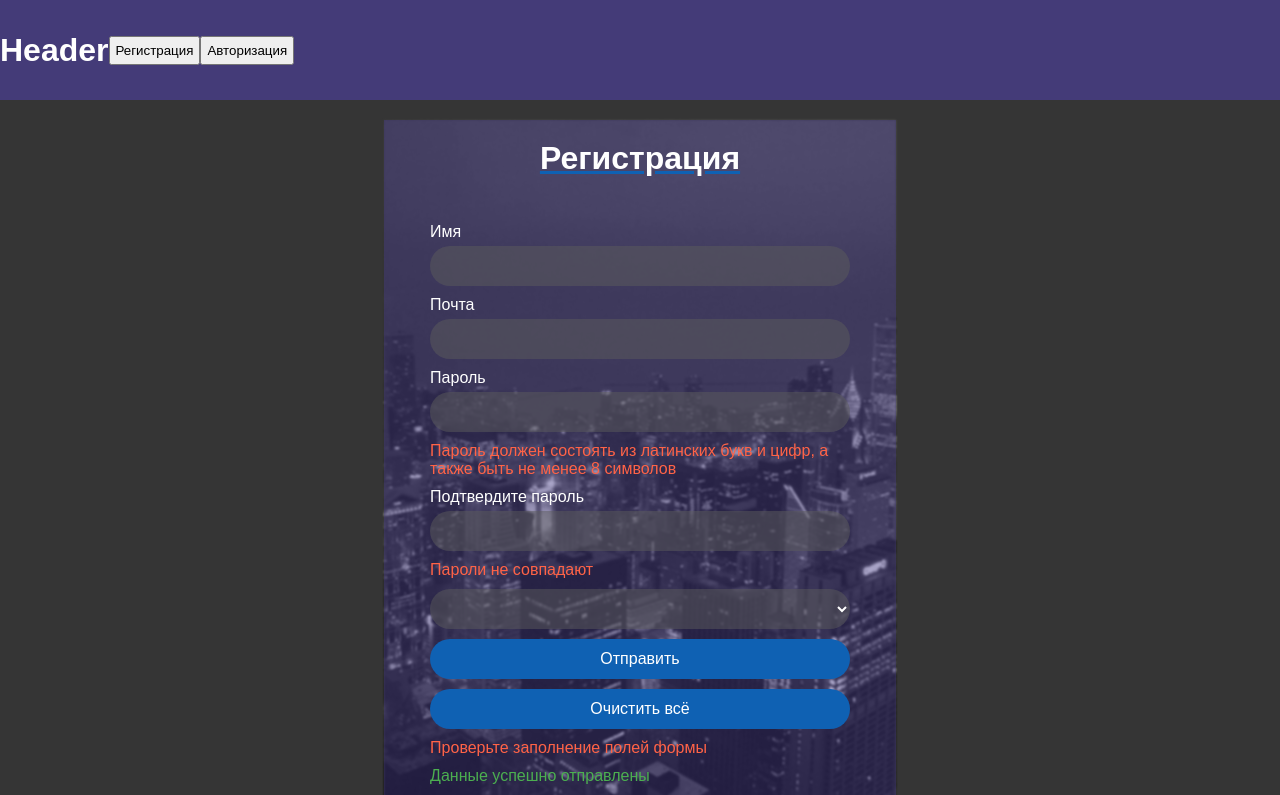
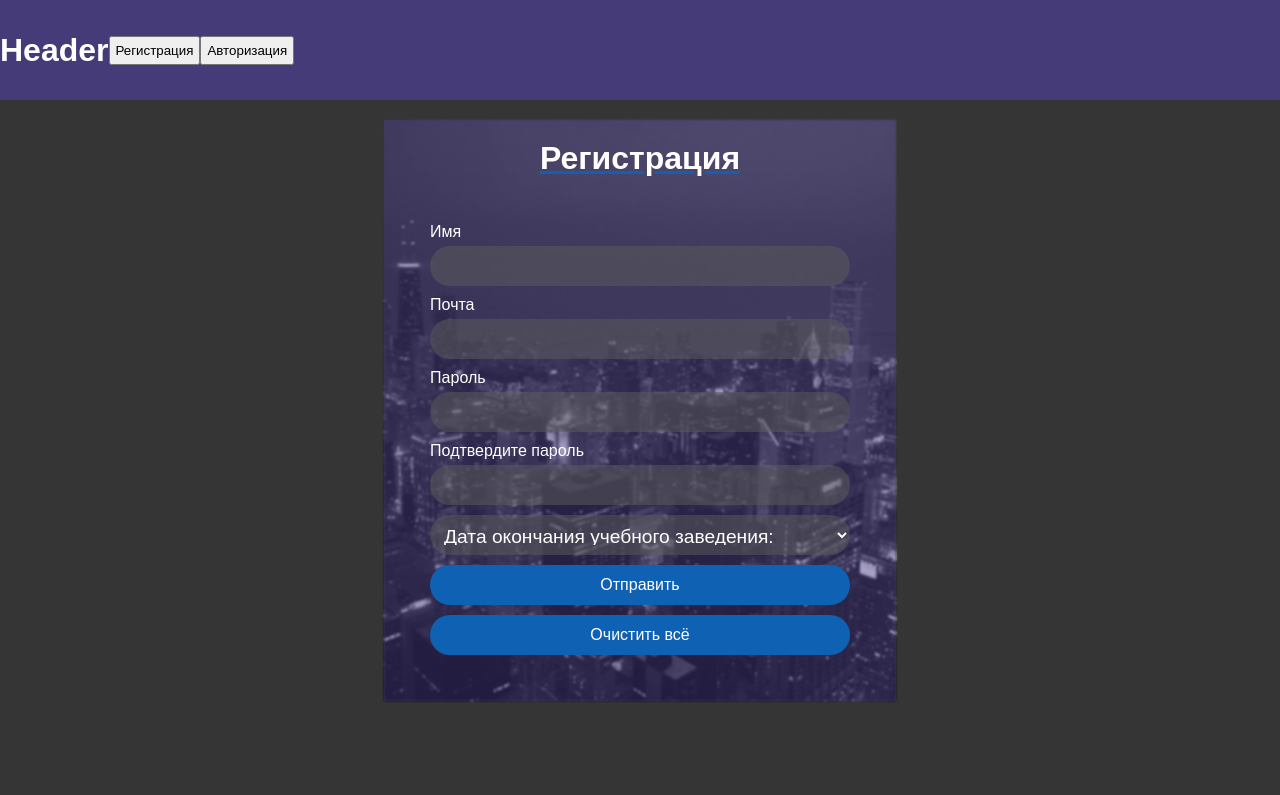
Before and after one commit to Oleg-ru/w-g, a React (Vite) app in the folder react/my-app/: page / in a window 1280 px wide. Shown: the top 795 px of the page. Built offline with nearby package versions, Linux system fonts and the light colour scheme.

Commit message:
React 17-18 видео Сделал валидацию формы

```diff
--- a/react/my-app/src/components/RegForm/RegForm.jsx
+++ b/react/my-app/src/components/RegForm/RegForm.jsx
@@ -1,40 +1,118 @@
-import React from 'react';
+import React, {useState} from 'react';
 import styles from './RegForm.module.css'
+import {checkPasswordMatch, checkRequired, validatePassword} from "./Validators.js";
 
 function RegForm(props) {
+    const [name, setName] = useState('');
+    const [email, setEmail] = useState('');
+    const [password, setPassword] = useState('');
+    const [isPasswordValid, setIsPasswordValid] = useState(true);
+    const [confirmPassword, setConfirmPassword] = useState('');
+    const [passwordMatch, setPasswordMatch] = useState(true);
+    const [selectYear, setSelectYear] = useState('');
+    const [requiredFieldsError, setRequiredFieldsError] = useState(false);
+    const [showSuccessMessage, setShowSuccessMessage] = useState(false);
+
+    function handleNameChange(event) {
+        const newName = event.target.value;
+        setName(newName);
+    }
+
+    function handleEmailChange(event) {
+        const newEmail = event.target.value;
+        setEmail(newEmail);
+    }
+
+    function handlePasswordChange(event) {
+        const newPassword = event.target.value;
+        setPassword(newPassword);
+        setIsPasswordValid(validatePassword(newPassword));
+        setPasswordMatch(checkPasswordMatch(newPassword, confirmPassword));
+    }
+
+    function handleConfirmPasswordChange(event) {
+        const newConfirmPassword = event.target.value;
+        setConfirmPassword(newConfirmPassword);
+        setPasswordMatch(checkPasswordMatch(password, newConfirmPassword));
+    }
+
+    function handleYearChange(event) {
+        const newYear = event.target.value;
+        setSelectYear(newYear);
+    }
+
+    function handleResetForm() {
+        setPassword('');
+        setConfirmPassword('');
+        setSelectYear('');
+    }
+
+    function handleSubmit(event) {
+        event.preventDefault();
+        const allFieldsField = checkRequired([name, email, password, confirmPassword, selectYear]);
+        const isFormValid = allFieldsField && isPasswordValid && passwordMatch;
+        if (!isFormValid) {
+            setRequiredFieldsError(true);
+            setShowSuccessMessage(false);
+            return;
+        } else {
+            setRequiredFieldsError(false);
+            setShowSuccessMessage(true);
+            const formData = {name, email, password, confirmPassword, selectYear};
+            alert(JSON.stringify(formData, null, 2));
+            event.target.reset(); //чистим почту и имя
+            handleResetForm(); //чистим управляемые элементы
+            setTimeout(() => {
+                setShowSuccessMessage(false);
+            }, 3000)
+        }
+    }
+
+    const years = Array.from(
+        {length: 40},
+        (_, i) => new Date().getFullYear() - i
+    );
+
     return (
         <div className={styles.backgroundImg}>
             <div className={styles.section}>
                 <h1 className={styles.title}>Регистрация</h1>
-                <form className={styles.form}>
+                <form className={styles.form} onSubmit={handleSubmit}>
                     <label className={styles.label}>
                         <div className={styles.labelText}>Имя</div>
-                        <input type="text" className={styles.inputField}/>
+                        <input type="text" className={styles.inputField} onChange={handleNameChange}/>
                     </label>
                     <label className={styles.label}>
                         <div className={styles.labelText}>Почта</div>
-                        <input type="email" className={styles.inputField}/>
+                        <input type="email" className={styles.inputField} onChange={handleEmailChange}/>
                     </label>
                     <label className={styles.label}>
                         <div className={styles.labelText}>Пароль</div>
-                        <input type="password" className={styles.inputField}/>
+                        <input type="password" className={styles.inputField} value={password}
+                               onChange={handlePasswordChange}/>
                     </label>
-                    <div className={styles.errorMessage}>Пароль должен состоять из латинских букв и цифр, а также быть не
-                        менее 8 символов
-                    </div>
+                    {!isPasswordValid &&
+                        <div className={styles.errorMessage}>Пароль должен состоять из латинских букв и цифр, а также
+                            быть
+                            не
+                            менее 8 символов
+                        </div>}
+
                     <label className={styles.label}>
                         <div className={styles.labelText}>Подтвердите пароль</div>
-                        <input type="password" className={styles.inputField}/>
+                        <input type="password" className={styles.inputField} value={confirmPassword}
+                               onChange={handleConfirmPasswordChange}/>
                     </label>
-                    <div className={styles.errorMessage}>Пароли не совпадают</div>
-                    <select className={styles.inputField}>
-                        <option value=""></option>
-                        <option value=""></option>
+                    {!passwordMatch && <div className={styles.errorMessage}>Пароли не совпадают</div>}
+
+                    <select className={styles.inputField} value={selectYear} onChange={handleYearChange}>
+                        <option value="" disabled selected>Дата окончания учебного заведения:</option>
+                        {years.map(year => <option key={year + 'a'} value={year.toString()}>{year}</option>)}
                     </select>
                     <button type="submit" className={styles.button}>Отправить</button>
-                    <button type="reset" className={styles.button}>Очистить всё</button>
-                    <div className={styles.errorMessage}>Проверьте заполнение полей формы</div>
-                    <div className={styles.successMessage}>Данные успешно отправлены</div>
+                    <button type="reset" className={styles.button} onClick={handleResetForm}>Очистить всё</button>
+                    {requiredFieldsError && <div className={styles.errorMessage}>Проверьте заполнение полей формы</div>}
+                    {showSuccessMessage && <div className={styles.successMessage}>Данные успешно отправлены</div>}
                 </form>
             </div>
         </div>
--- a/react/my-app/src/components/RegForm/RegForm.module.css
+++ b/react/my-app/src/components/RegForm/RegForm.module.css
@@ -18,7 +18,7 @@
     left: 0;
     right: 0;
     bottom: 0;
-    background: url('../../../public/images/backgroundImg.jpg') no-repeat center center;
+    background: url('/images/backgroundImg.jpg') no-repeat center center;
     background-size: cover;
     filter: blur(1px);
     z-index: -1;
--- /dev/null
+++ b/react/my-app/src/components/RegForm/Validators.js
@@ -0,0 +1,12 @@
+export const validatePassword = (password) => {
+    const passwordRegex = /^(?=.*[A-Za-z])(?=.*\d)[A-Za-z\d]{8,}$/;
+    return passwordRegex.test(password)
+};
+
+export const checkPasswordMatch = (password, confirmPassword) => {
+    return password === confirmPassword;
+};
+
+export const checkRequired = (fields) => {
+    return fields.every(field => field.trim())
+};
```
